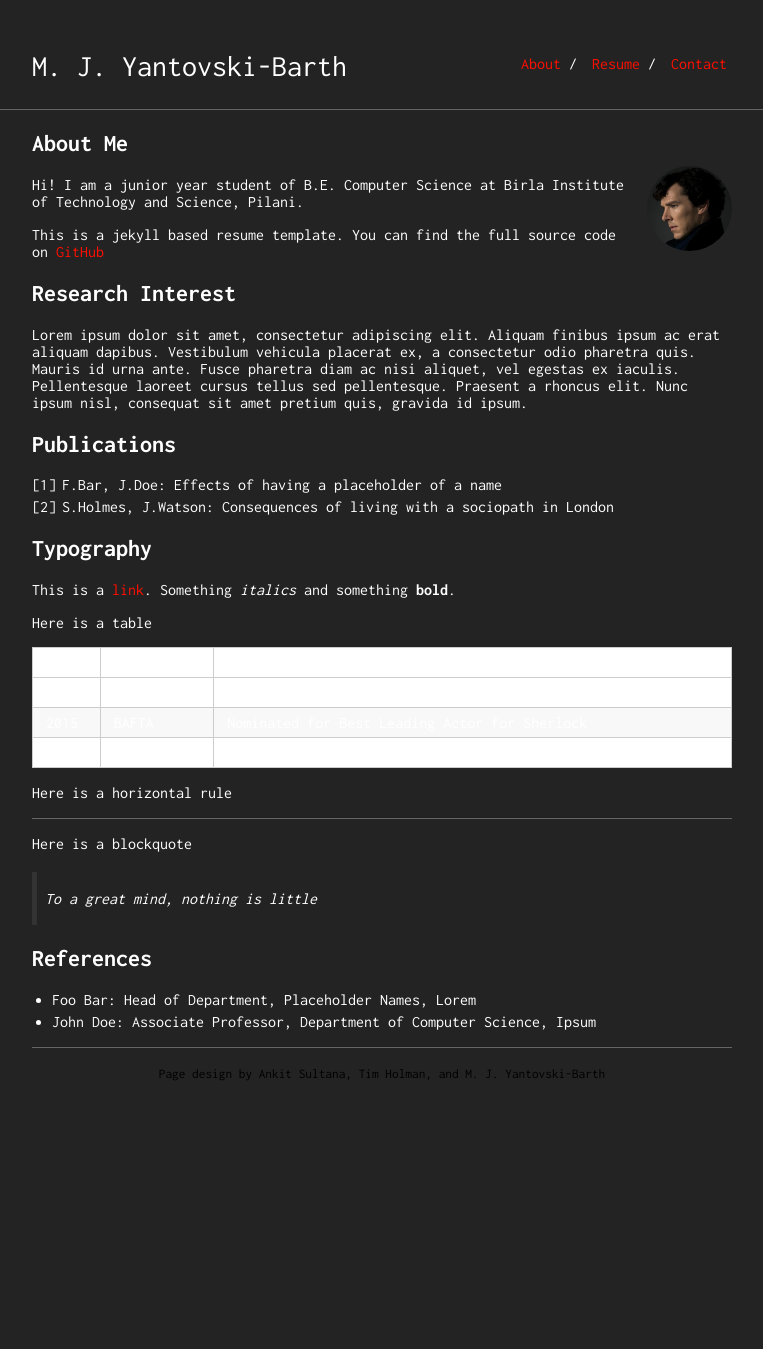
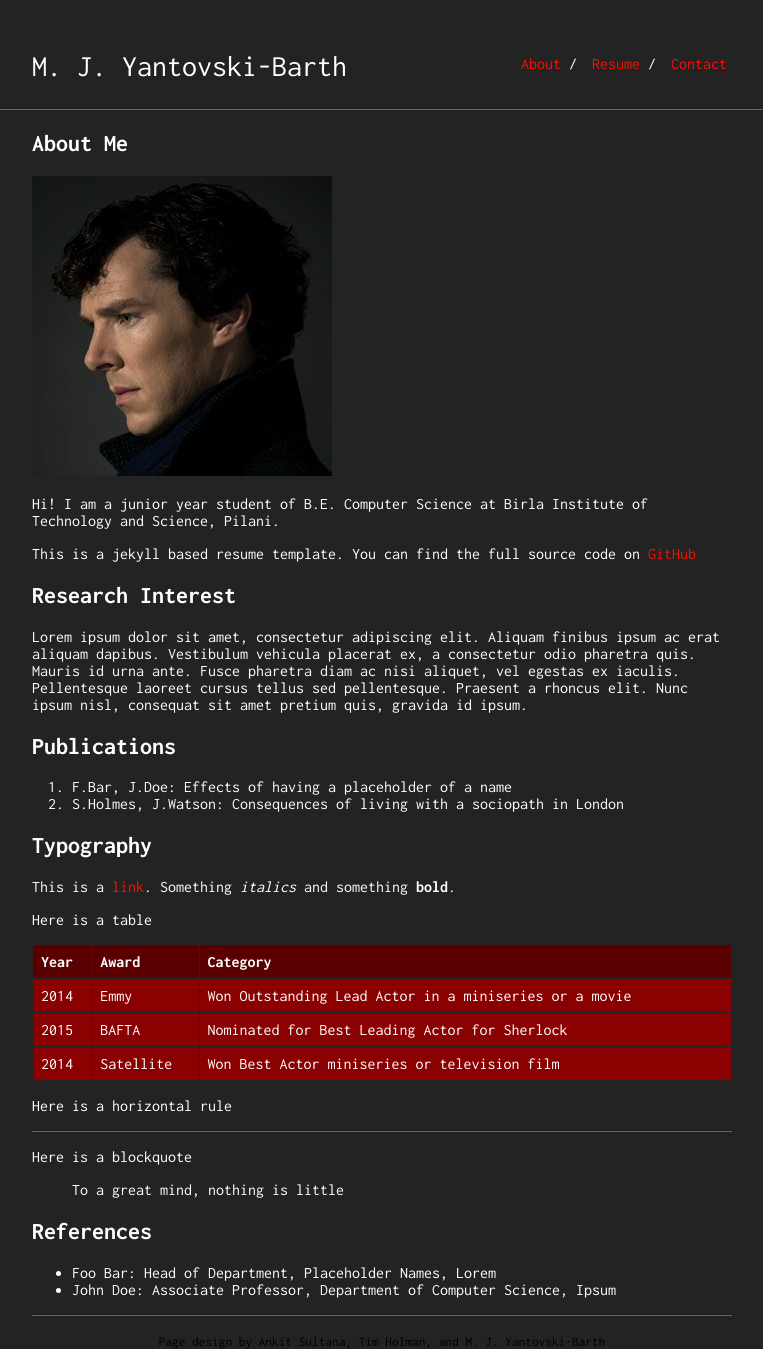
Before and after one commit to mjyb16/mjyb16.github.io, a Jekyll site: the page built from index.md, in a window 1280 px wide. Shown: the whole page, without its empty margins (258-1021 px from the left). Built offline with Jekyll 4.4.1, drawn with Linux system fonts in a browser that asks for light colours; our own code applies the rules of GitHub Pages for plain Markdown files; before the commit the page ends 1081 px from its top, so only the background shows below that.

Commit message:
Fixing tables

```diff
--- a/_sass/_style.scss
+++ b/_sass/_style.scss
@@ -129,5 +129,23 @@
 	}
 }
 
-@import "typography";
-@import "tables";
+/*
+ * Tables
+ */
+
+table {
+    background-color: #8B0000; // Dark red
+    color: white; // White text
+    border-collapse: collapse;
+    width: 100%;
+}
+
+th, td {
+    border: 1px solid #232323; // Slate gray border
+    padding: 8px;
+    text-align: left;
+}
+
+th {
+    background-color: #5A0000; // Slightly darker red for headers
+}
```
